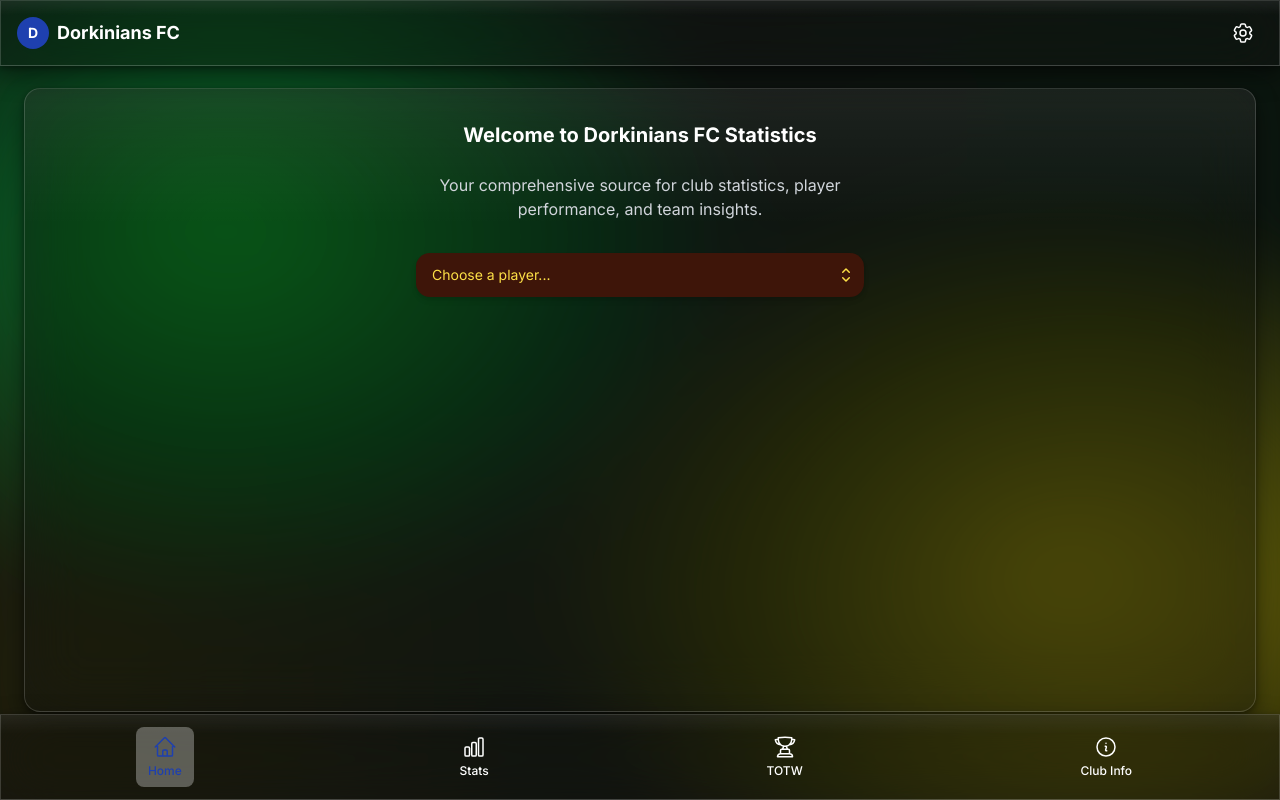
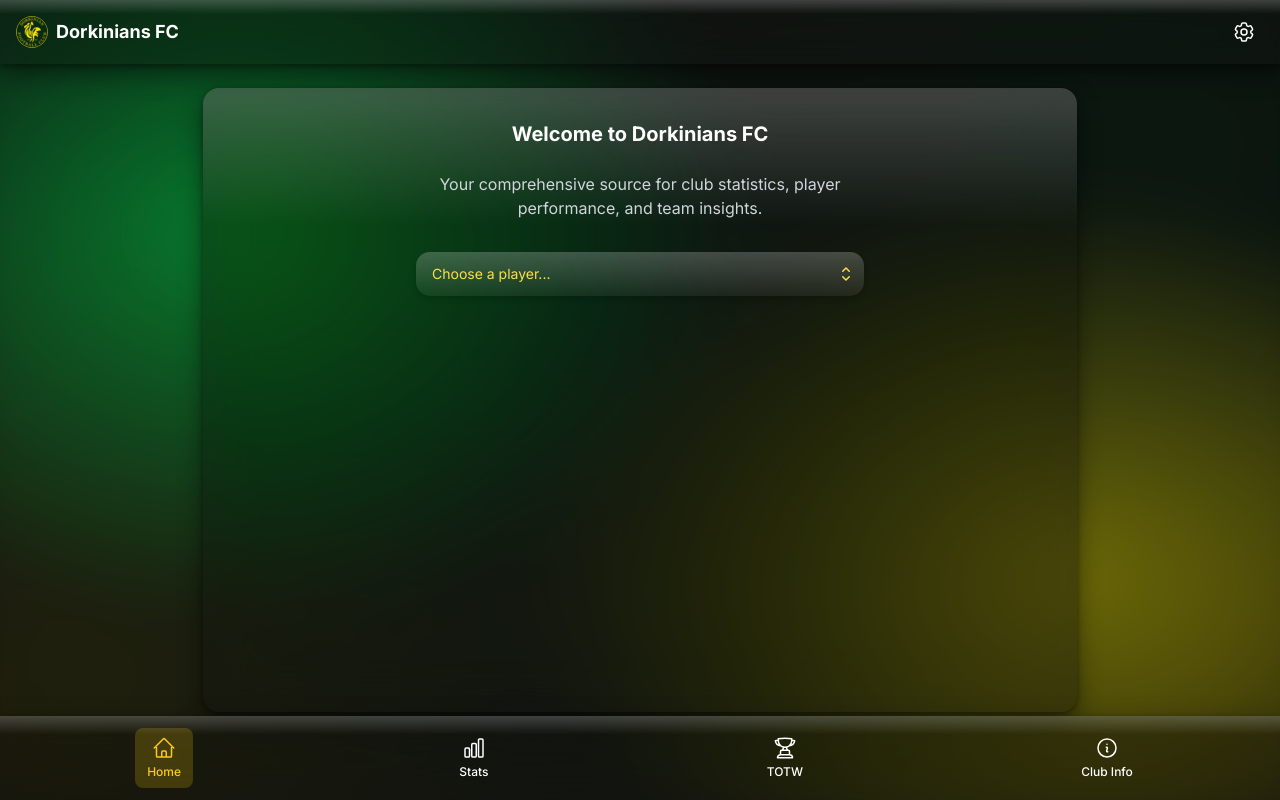
Before and after one commit to bangsluke/Dorkinians-Website-V3, a Next.js app: page / in a window 1280 px wide. Built offline with nearby package versions, Linux system fonts and the light colour scheme.

Commit message:
Attempts to begin fixing the styling

```diff
--- a/app/globals.css
+++ b/app/globals.css
@@ -1,6 +1,15 @@
 @tailwind base;
 @tailwind components;
 @tailwind utilities;
+
+:root {
+	--dorkinians-green: #1C8841;
+	--dorkinians-yellow: #F9ED32;
+	--dorkinians-green-dark: #1a7a3a;
+	--dorkinians-green-darker: #156b32;
+
+	--field-bg: rgba(0,0,0,.55);
+}
 
 @layer base {
 	html {
@@ -82,15 +91,14 @@
 	}
 
 	.frosted-glass {
-		background: linear-gradient(180deg, rgba(255,255,255,.06), transparent 22%), rgba(22,22,22,.40);
-		border: 1px solid rgba(255,255,255,.16);
+		background: linear-gradient(180deg, rgba(255,255,255,.2), transparent 22%), rgba(22,22,22,.40);
 		backdrop-filter: blur(28px) saturate(140%);
 		-webkit-backdrop-filter: blur(28px) saturate(140%);
 		box-shadow: 0 10px 25px rgba(0,0,0,.45), 0 2px 6px rgba(0,0,0,.35);
 	}
 
 	.frosted-glass-dark {
-		background: linear-gradient(180deg, rgba(255,255,255,.06), transparent 22%), rgba(0,0,0,.55);
+		background: linear-gradient(180deg, rgba(255,255,255,.2), transparent 40%), rgba(0,0,0,.55);
 		border: 1px solid rgba(255,255,255,.08);
 		backdrop-filter: blur(28px) saturate(140%);
 		-webkit-backdrop-filter: blur(28px) saturate(140%);
@@ -99,7 +107,7 @@
 
 	/* Dark input components with Dorkinians brand colors */
 	.dark-input {
-		background: #3E1509;
+		background: var(--field-bg);
 		color: #f3f3f3;
 		border-radius: 14px;
 		padding: 12px 16px;
@@ -117,7 +125,7 @@
 	}
 
 	.dark-button {
-		background: linear-gradient(135deg, #1C8841 0%, #1a7a3a 100%);
+		background: linear-gradient(135deg, var(--dorkinians-green) 0%, var(--dorkinians-green-dark) 100%);
 		color: white;
 		border-radius: 14px;
 		padding: 12px 24px;
@@ -127,7 +135,7 @@
 	}
 
 	.dark-button:hover {
-		background: linear-gradient(135deg, #1a7a3a 0%, #156b32 100%);
+		background: linear-gradient(135deg, var(--dorkinians-green-dark) 0%, var(--dorkinians-green-darker) 100%);
 		border-color: rgba(249, 237, 50, 0.5);
 		transform: translateY(-1px);
 		box-shadow: 0 4px 12px rgba(28, 136, 65, 0.3);
@@ -138,14 +146,14 @@
 	}
 
 	.dark-dropdown {
-		background: #3E1509;
+		background: linear-gradient(180deg, rgba(255,255,255,.22), rgba(255,255,255,.05));
 		color: #f3f3f3;
 		border-radius: 14px;
 		box-shadow: 0 10px 25px rgba(0,0,0,.45), 0 2px 6px rgba(0,0,0,.35);
 	}
 
 	.dark-dropdown-option {
-		background: #3E1509;
+		background: linear-gradient(180deg, rgba(255,255,255,.22), rgba(255,255,255,.05));
 		color: #f3f3f3;
 		padding: 12px 16px;
 		transition: all 0.2s ease;
@@ -153,18 +161,18 @@
 
 	.dark-dropdown-option:hover {
 		background: rgba(249, 237, 50, 0.1);
-		color: #F9ED32;
+		color: var(--dorkinians-yellow);
 	}
 
 	.dark-dropdown-option.selected {
 		background: rgba(28, 136, 65, 0.3);
-		color: #F9ED32;
-		border-left: 3px solid #1C8841;
+		color: var(--dorkinians-yellow);
+		border-left: 3px solid var(--dorkinians-green);
 	}
 
 	/* Chat interface dark styling */
 	.dark-chat-input {
-		background: #3E1509;
+		background: linear-gradient(180deg, rgba(255,255,255,.22), rgba(255,255,255,.05));
 		color: #f3f3f3;
 		border-radius: 14px;
 		padding: 16px;
@@ -178,7 +186,7 @@
 	}
 
 	.dark-chat-button {
-		background: linear-gradient(135deg, #1C8841 0%, #1a7a3a 100%);
+		background: linear-gradient(180deg, rgba(255,255,255,.22), rgba(255,255,255,.05));
 		color: white;
 		border-radius: 14px;
 		padding: 16px 24px;
@@ -188,19 +196,32 @@
 	}
 
 	.dark-chat-button:hover {
-		background: linear-gradient(135deg, #1a7a3a 0%, #156b32 100%);
+		background: linear-gradient(180deg, rgba(255,255,255,.42), rgba(255,255,255,.25));
 		border-color: rgba(249, 237, 50, 0.5);
 		transform: translateY(-1px);
 		box-shadow: 0 4px 12px rgba(28, 136, 65, 0.3);
 	}
 
 	.dark-chat-button:disabled {
-		background: rgba(62, 21, 9, 0.6);
+		bbackground: linear-gradient(180deg, rgba(255,255,255,.22), rgba(255,255,255,.05));
 		border-color: rgba(249, 237, 50, 0.1);
 		color: rgba(249, 237, 50, 0.5);
 		cursor: not-allowed;
 		transform: none;
 		box-shadow: none;
+	}
+
+	/* Responsive frosted glass container */
+	.frosted-container {
+		@apply frosted-glass rounded-2xl mx-2 my-2 h-full overflow-hidden;
+	}
+
+	@media (min-width: 768px) {
+		.frosted-container {
+			width: 70%;
+			margin-left: auto;
+			margin-right: auto;
+		}
 	}
 }
 
--- a/app/page.tsx
+++ b/app/page.tsx
@@ -1,6 +1,6 @@
 "use client";
 
-import { useState, useEffect } from "react";
+import { useState } from "react";
 import { motion, AnimatePresence } from "framer-motion";
 import { useNavigationStore } from "@/lib/stores/navigation";
 import Header from "@/components/Header";
@@ -15,13 +15,6 @@ export default function HomePage() {
 	const { currentMainPage, selectedPlayer, isPlayerSelected, isEditMode, selectPlayer, enterEditMode } = useNavigationStore();
 	const [showChatbot, setShowChatbot] = useState(false);
 
-	// Auto-show chatbot if player is already selected (from localStorage)
-	useEffect(() => {
-		if (isPlayerSelected && selectedPlayer) {
-			setShowChatbot(true);
-		}
-	}, [isPlayerSelected, selectedPlayer]);
-
 	const handlePlayerSelect = (playerName: string) => {
 		selectPlayer(playerName);
 		// Trigger chatbot reveal after a brief delay
@@ -34,9 +27,7 @@ export default function HomePage() {
 	};
 
 	const handleClearPlayer = () => {
-		// This will clear localStorage and reset state
-		useNavigationStore.getState().clearPlayerSelection();
-		setShowChatbot(false);
+		// This function can be empty if not needed, but it's required by the component
 	};
 
 	const renderCurrentPage = () => {
@@ -60,7 +51,7 @@ export default function HomePage() {
 										exit={{ opacity: 0, y: -50 }}
 										transition={{ duration: 0.5 }}
 										className='text-center mb-8'>
-										<h1 className='text-xl font-bold text-white mb-6'>Welcome to Dorkinians FC Statistics</h1>
+										<h1 className='text-xl font-bold text-white mb-6'>Welcome to Dorkinians FC</h1>
 										<p className='text-m text-gray-300 max-w-md mx-auto'>
 											Your comprehensive source for club statistics, player performance, and team insights.
 										</p>
@@ -92,7 +83,7 @@ export default function HomePage() {
 										initial={{ opacity: 0, y: 20 }}
 										animate={{ opacity: 1, y: 0 }}
 										transition={{ duration: 0.5 }}
-										className='text-center'>
+										className='w-full'>
 										<PlayerSelection
 											onPlayerSelect={handlePlayerSelect}
 											onEditClick={handleEditClick}
@@ -144,7 +135,7 @@ export default function HomePage() {
 
 			{/* Main Content */}
 			<main className='pt-20 pb-24 px-4 h-screen'>
-				<div className='frosted-glass rounded-2xl mx-2 my-2 h-full overflow-hidden'>
+				<div className='frosted-container'>
 					<div className='h-full overflow-y-auto'>
 						<AnimatePresence mode='wait'>{renderCurrentPage()}</AnimatePresence>
 					</div>
--- a/components/FooterNavigation.tsx
+++ b/components/FooterNavigation.tsx
@@ -30,12 +30,12 @@ export default function FooterNavigation() {
 							key={item.id}
 							onClick={() => setMainPage(item.id)}
 							className={`flex flex-col items-center space-y-1 px-3 py-2 rounded-lg transition-colors ${
-								isActive ? "text-dorkinians-blue bg-white/30" : "text-white hover:text-gray-200 hover:bg-white/20"
+								isActive ? "text-yellow-400 bg-yellow-400/20" : "text-white hover:text-yellow-300 hover:bg-white/20"
 							}`}
 							whileHover={{ scale: 1.05 }}
 							whileTap={{ scale: 0.95 }}>
-							<Icon className={`w-6 h-6 ${isActive ? "text-dorkinians-blue" : ""}`} />
-							<span className={`text-xs font-medium ${isActive ? "text-dorkinians-blue" : ""}`}>{item.label}</span>
+							<Icon className={`w-6 h-6 ${isActive ? "text-yellow-400" : ""}`} />
+							<span className={`text-xs font-medium ${isActive ? "text-yellow-400" : ""}`}>{item.label}</span>
 						</motion.button>
 					);
 				})}
--- a/components/Header.tsx
+++ b/components/Header.tsx
@@ -3,6 +3,7 @@
 import { motion } from "framer-motion";
 import { Cog6ToothIcon } from "@heroicons/react/24/outline";
 import { useNavigationStore } from "@/lib/stores/navigation";
+import Image from "next/image";
 
 interface HeaderProps {
 	onSettingsClick: () => void;
@@ -29,8 +30,14 @@ export default function Header({ onSettingsClick }: HeaderProps) {
 					whileTap={{ scale: 0.95 }}
 					onClick={handleLogoClick}
 					title="Click to return to homepage">
-					<div className='w-8 h-8 bg-dorkinians-blue rounded-full flex items-center justify-center'>
-						<span className='text-white font-bold text-sm'>D</span>
+					<div className='w-8 h-8 flex items-center justify-center'>
+						<Image
+							src="/icons/icon-32x32.png"
+							alt="Dorkinians FC Logo"
+							width={32}
+							height={32}
+							className="rounded-full"
+						/>
 					</div>
 					<span className='font-bold text-lg text-white'>Dorkinians FC</span>
 				</motion.div>
```
Also changed, not shown: public/sw.js.
